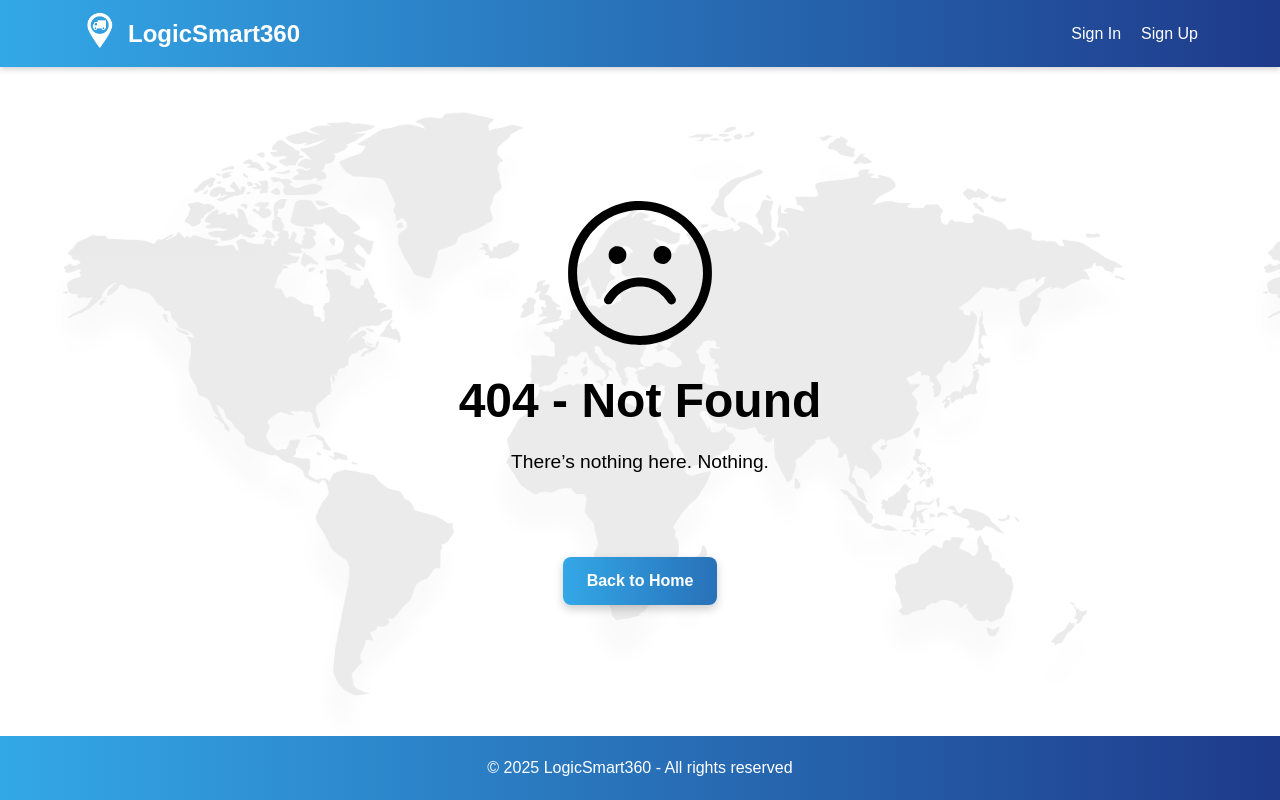
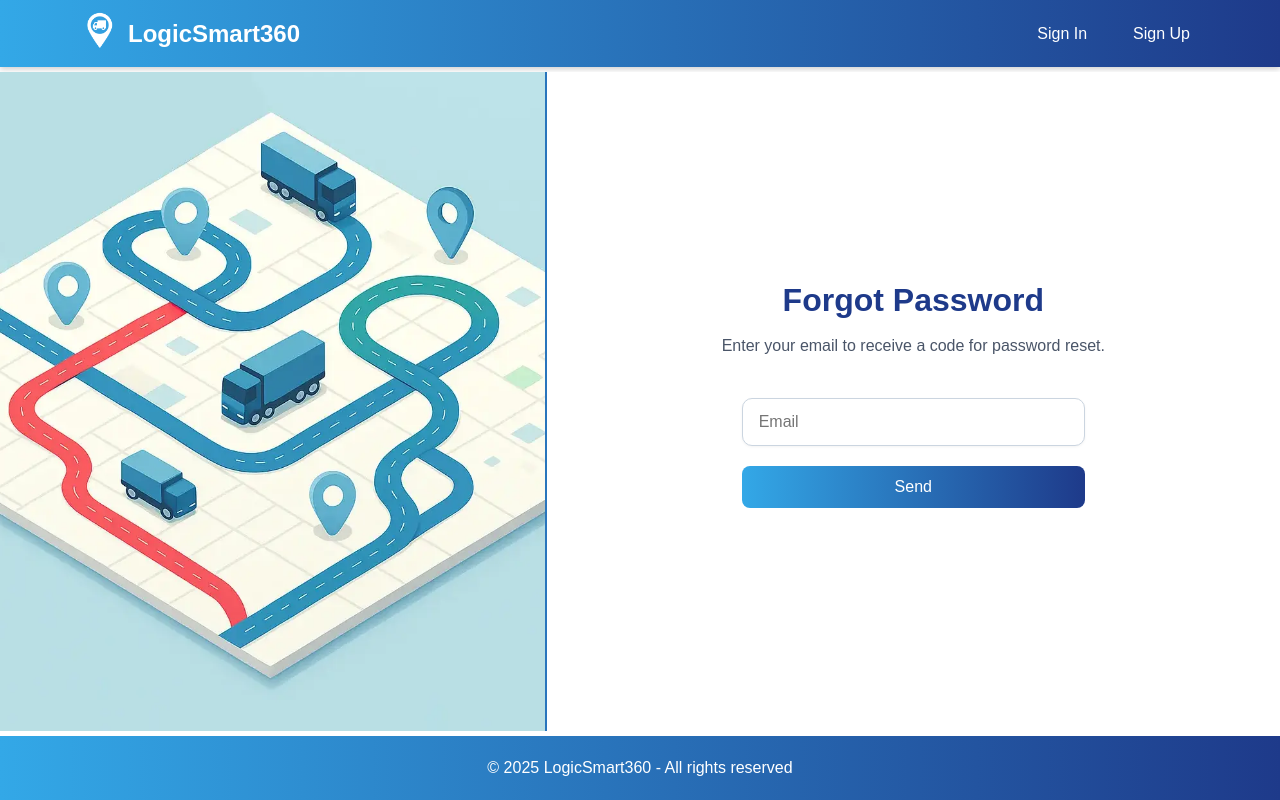
Before and after one commit to Cruz1122/logistics-frontend, a React (Vite) app: page /forgot in a window 1280 px wide. Before the commit this address led to /not-found. Built offline with nearby package versions, Linux system fonts and the light colour scheme; no server answers.

Commit message:
Feature: Route protection, logged-in redirect, plus VerifyCodes URL injection avoidance (SignIn SignUp Forgot)

```diff
--- a/src/api/auth.js
+++ b/src/api/auth.js
@@ -70,3 +70,12 @@ export const verifyCodeAndUpdatePassword = async ({ email, code, newPassword })
   });
   return response.data;
 };
+
+export const getUserRequest = async (userId) => {
+  try {
+    const response = await axios.get(`${API_URL}/auth/users/${userId}`);
+    return response.data;
+  } catch (error) {
+    throw error.response?.data || { error: "Unknown error" };
+  }
+};
--- a/src/components/layout/navbar/navbar.css
+++ b/src/components/layout/navbar/navbar.css
@@ -1,4 +1,5 @@
 @import '../../../styles/colors.css';
+
 * {
   margin: 0;
   padding: 0;
@@ -44,21 +45,26 @@
 .navbar-right {
   display: flex;
   align-items: center;
+  flex-wrap: wrap;
+  justify-content: flex-end;
+  gap: 6px;
 }
 
-.navbar-logo-link, .navbar-title-link {
-  text-decoration: none; /* Elimina el subrayado por defecto del enlace */
-  color: inherit; /* Asegura que el color del enlace sea el mismo que el de su contenedor */
+.navbar-logo-link,
+.navbar-title-link {
+  text-decoration: none;
+  color: inherit;
 }
 
-
 .navbar-link {
-  margin-left: 20px;
+  margin-left: 24px;
   color: white;
   text-decoration: none;
   font-weight: 500;
   position: relative;
   transition: color 0.3s ease;
+  padding: 6px 8px;
+  white-space: nowrap;
 }
 
 .navbar-link::after {
@@ -111,7 +117,6 @@
   width: 100%;
 }
 
-
 @media (max-width: 640px) {
   .navbar-title {
     display: none;
@@ -131,9 +136,11 @@
   .navbar-right {
     flex-direction: row;
     margin-top: 0;
+    gap: 4px;
   }
 
   .navbar-link {
-    margin: 0 8px;
+    margin: 0 6px;
+    font-size: 0.875rem;
   }
 }
--- a/src/components/layout/navbar/navbar.jsx
+++ b/src/components/layout/navbar/navbar.jsx
@@ -1,10 +1,16 @@
 import React from 'react';
 import { Link, useLocation } from 'react-router-dom';
+import { useSelector } from 'react-redux';
 import truckIcon from '../../../assets/backgrounds/icon.webp';
 import './navbar.css';
 
 const Navbar = () => {
-  const location = useLocation(); // 👈 Hook para conocer la ruta actual
+  const location = useLocation();
+  const { isAuthenticated } = useSelector((state) => state.auth);
+
+  const isOnDashboard = location.pathname === "/dashboard";
+  const isOnSignin = location.pathname === "/signin";
+  const isOnSignup = location.pathname === "/signup";
 
   return (
     <header className="navbar">
@@ -18,11 +24,19 @@ const Navbar = () => {
           </Link>
         </div>
         <nav className="navbar-right">
-          {location.pathname !== "/signin" && (
+          {!isAuthenticated && !isOnSignin && (
             <Link to="/signin" className="navbar-link">Sign In</Link>
           )}
-          {location.pathname !== "/signup" && (
+          {!isAuthenticated && !isOnSignup && (
             <Link to="/signup" className="navbar-link">Sign Up</Link>
+          )}
+          {isAuthenticated && (
+            <>
+              <Link to="/account" className="navbar-link">Account</Link>
+              {!isOnDashboard && (
+                <Link to="/dashboard" className="navbar-link">Management Panel</Link>
+              )}
+            </>
           )}
         </nav>
       </div>
--- a/src/features/Auth/forgot/forgot.jsx
+++ b/src/features/Auth/forgot/forgot.jsx
@@ -33,7 +33,7 @@ const Forgot = () => {
     try {
       await forgotPasswordRequest(payload); // Llamada a la API para recuperar la contraseña
       toast.success("Verification code sent to your email!"); // Notificación de éxito
-      navigate("/forgot-verify-code", { state: { email: email } }); // Redirige a la página de verificación de código
+      navigate("/forgot-verify-code", { state: { email: email, fromFlow: true } }); // Redirige a la página de verificación de código
     } catch (err) {
       toast.error(err.error || "Failed to send verification code"); // Muestra un error si algo sale mal
     } finally {
--- a/src/features/Auth/signIn/signIn.jsx
+++ b/src/features/Auth/signIn/signIn.jsx
@@ -37,6 +37,7 @@ const SignIn = () => {
         state: {
           email: form.email,
           method: method,
+          fromFlow: true
         },
       });
     } catch (err) {
--- a/src/features/Auth/signUp/signUp.jsx
+++ b/src/features/Auth/signUp/signUp.jsx
@@ -35,6 +35,7 @@ const SignUp = () => {
       toast.warn(
         "Password must be at least 6 characters, include uppercase, lowercase, number and special character"
       );
+      setLoading(false);
       return;
     }
 
@@ -55,7 +56,9 @@ const SignUp = () => {
       toast.success("Account created successfully!");
 
       // Redirigimos a la página de verificación de correo
-      navigate("/verify-email", { state: { email: form.email } });
+      navigate("/verify-email", {
+        state: { email: form.email, fromFlow: true },
+      });
     } catch (err) {
       setError(err.response?.data?.error || "Error registering user");
       toast.error("Something went wrong during registration");
--- a/src/features/Home/home.jsx
+++ b/src/features/Home/home.jsx
@@ -3,9 +3,11 @@ import { Link } from "react-router-dom";
 import { FaArrowRight, FaArrowUp, FaShippingFast } from "react-icons/fa";
 import { AiOutlineUserAdd } from "react-icons/ai";
 import Footer from "../../components/layout/footer/footer";
+import { useSelector } from "react-redux"; // 👈 Importamos useSelector
 import "./home.css";
 
 const Home = () => {
+  const { isAuthenticated } = useSelector((state) => state.auth); // 👈 Obtenemos el estado de autenticación
   const aboutSectionRef = useRef(null);
   const heroSectionRef = useRef(null);
 
@@ -24,7 +26,9 @@ const Home = () => {
         <div className="home-container">
           <h1>Welcome To LogicSmart360</h1>
           <p>
-            Sign in or create an account to start using our logistics platform
+            {isAuthenticated
+              ? "You are logged in. Manage your logistics and deliveries now!"
+              : "Sign in or create an account to start using our logistics platform"}
           </p>
           <button onClick={scrollToAbout} className="main-button">
             Learn more <FaArrowRight className="arrow-icon" />
--- a/src/routes/AppRoutes.jsx
+++ b/src/routes/AppRoutes.jsx
@@ -1,7 +1,6 @@
-import { Routes, Route, Navigate } from "react-router-dom";
+import { Routes, Route, Navigate, useLocation } from "react-router-dom";
 import { lazy } from "react";
 
-// Lazy loading de componentes
 const SignIn = lazy(() => import("../features/Auth/signIn/signIn"));
 const Home = lazy(() => import("../features/Home/home"));
 const SignUp = lazy(() => import("../features/Auth/signUp/signUp"));
@@ -16,43 +15,59 @@ const ServerError = lazy(() => import("../components/errors/serverError/serverEr
 const Unauthorized = lazy(() => import("../components/errors/unauthorized/unauthorized"));
 
 export const AppRoutes = ({ isAuthenticated }) => {
+  const location = useLocation(); // ✅ Hook correcto
+
+  const checkFlow = (state) => {
+    return state?.fromFlow === true;
+  };
+
   return (
     <Routes>
-      {/* Página de inicio (Home pública) */}
       <Route path="/" element={<Home />} />
 
-      {/* Panel de administración (protegido) */}
       <Route
-        path="/admin"
-        element={isAuthenticated ? <NotFound /> : <Navigate to="/" />}
+        path="/dashboard"
+        element={isAuthenticated ? <Dashboard /> : <Navigate to="/" />}
       />
 
-      {/* Autenticación */}
       <Route
         path="/signin"
-        element={!isAuthenticated ? <SignIn /> : <Navigate to="/admin" />}
+        element={!isAuthenticated ? <SignIn /> : <Navigate to="/" />}
       />
       <Route
         path="/signup"
-        element={!isAuthenticated ? <SignUp /> : <Navigate to="/admin" />}
+        element={!isAuthenticated ? <SignUp /> : <Navigate to="/" />}
+      />
+      <Route
+        path="/forgot"
+        element={!isAuthenticated ? <Forgot /> : <Navigate to="/" />}
       />
 
-      {/* Rutas públicas */}
       <Route path="/about" element={<About />} />
-      <Route path="/verify-email" element={<VerifyEmail />} />
-      <Route path="/verify-code" element={<VerifyCode />} />
-      <Route path="/forgot-password" element={<Forgot />} />
-      <Route path="/forgot-verify-code" element={<ForgotVerifyCode />} />
-      <Route path="/dashboard" element={<Dashboard />} />
 
-      {/* Rutas protegidas */}
+      <Route
+        path="/verify-email"
+        element={
+          checkFlow(location.state) ? <VerifyEmail /> : <Navigate to="/unauthorized" />
+        }
+      />
+      <Route
+        path="/verify-code"
+        element={
+          checkFlow(location.state) ? <VerifyCode /> : <Navigate to="/unauthorized" />
+        }
+      />
+      <Route
+        path="/forgot-verify-code"
+        element={
+          checkFlow(location.state) ? <ForgotVerifyCode /> : <Navigate to="/unauthorized" />
+        }
+      />
 
-      {/* Rutas de error */}
       <Route path="/unauthorized" element={<Unauthorized />} />
       <Route path="/server-error" element={<ServerError />} />
       <Route path="/not-found" element={<NotFound />} />
 
-      {/* Ruta catch-all */}
       <Route path="*" element={<Navigate to="/not-found" />} />
     </Routes>
   );
```
Also changed, not shown: src/routes/PrivateRoute.jsx (deleted).
